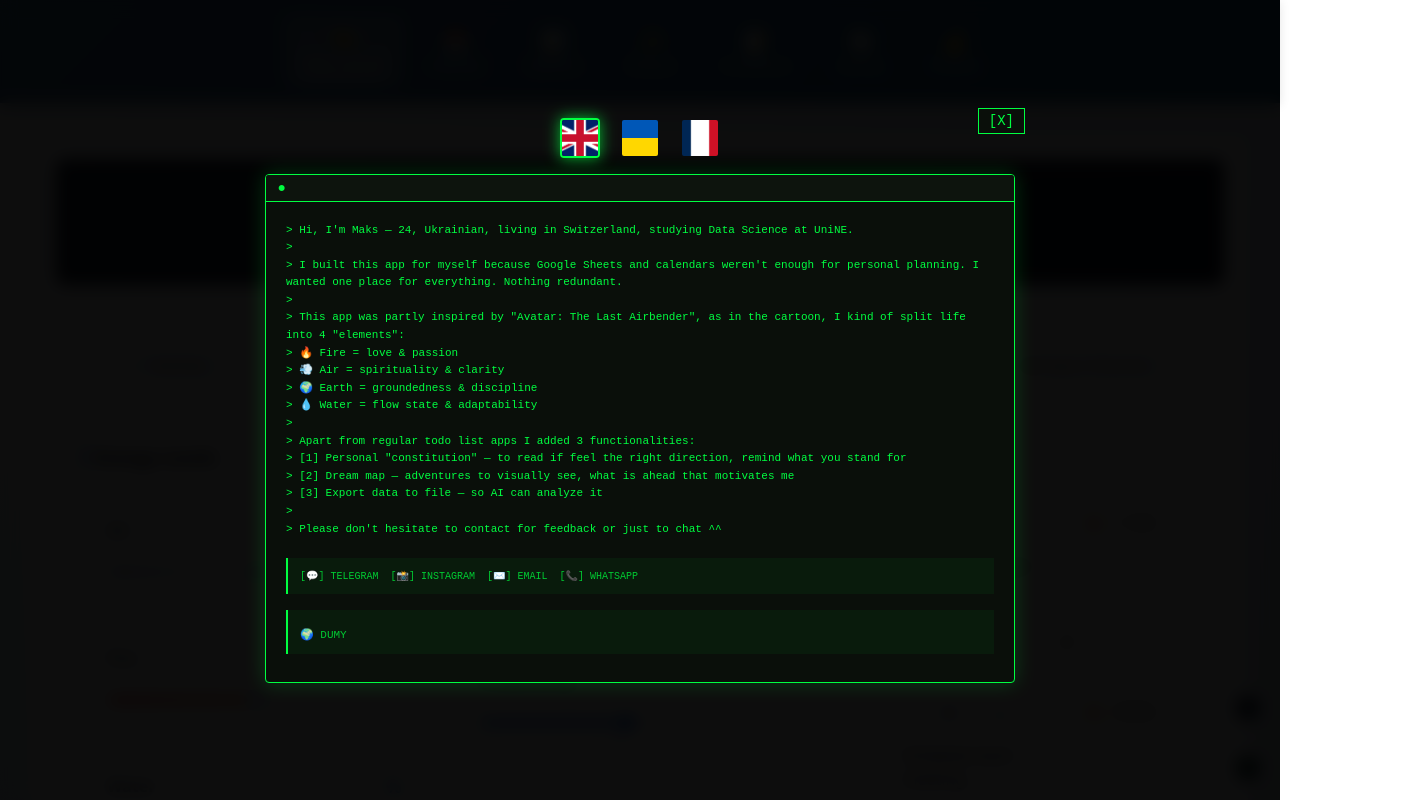
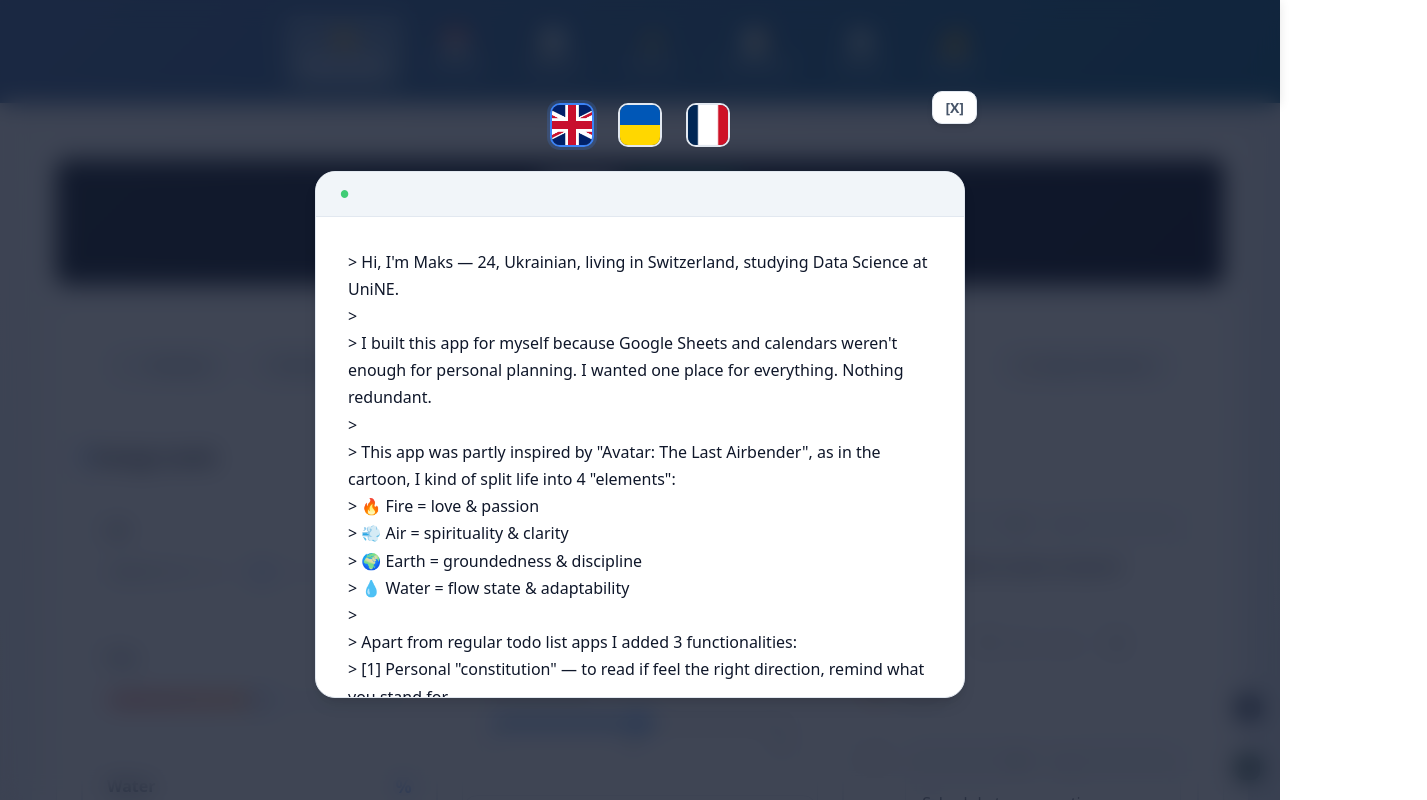
Before and after one commit to Q1W2E3R4T5Y6U7I8a/apd, a React (Create React App) app: page / in a window 1280 px wide. Shown: the top 800 px of the page, 1427 px wide, since content can reach past the window. Built offline with nearby package versions, Linux system fonts and the light colour scheme.

Commit message:
asdfsadfsadf

```diff
--- a/src/components/DailyEntry.jsx
+++ b/src/components/DailyEntry.jsx
@@ -658,7 +658,7 @@ const getEnergyGradient = (element, value) => {
                           <div className="time-input-wrapper">
                             <input type="time" value={todo.timeStart || ''} onChange={(e) => handleTodoChange(todo.id, 'timeStart', e.target.value)} className="todo-time-input" />
                           </div>
-                          <div className="time-separator">-</div>
+                          <div className="time-separator">to</div>
                           <div className="time-input-wrapper">
                             <input type="time" value={todo.timeEnd || ''} onChange={(e) => handleTodoChange(todo.id, 'timeEnd', e.target.value)} className="todo-time-input" />
                           </div>
--- a/src/components/DailyEntry.scss
+++ b/src/components/DailyEntry.scss
@@ -494,6 +494,8 @@ $shadow-xl: 0 20px 25px -5px rgba(0, 0, 0, 0.1), 0 10px 10px -5px rgba(0, 0, 0,
   display: flex;
   flex-direction: column;
   gap: $space-sm;
+  min-width: 0;
+  width: 100%;
 }
 
 .todo-card {
@@ -505,6 +507,8 @@ $shadow-xl: 0 20px 25px -5px rgba(0, 0, 0, 0.1), 0 10px 10px -5px rgba(0, 0, 0,
   border: 1px solid $border-light;
   border-radius: $radius-lg;
   transition: all 0.2s;
+  min-width: 0;
+  flex-wrap: wrap;
 
   &:hover {
     box-shadow: $shadow-md;
@@ -532,8 +536,11 @@ $shadow-xl: 0 20px 25px -5px rgba(0, 0, 0, 0.1), 0 10px 10px -5px rgba(0, 0, 0,
   }
 
   .todo-content {
-    flex: 1;
+    flex: 1 1 auto;
     min-width: 0;
+    max-width: 100%;
+    overflow-wrap: break-word;
+    word-break: break-word;
   }
 
   .todo-controls {
@@ -640,25 +647,241 @@ $shadow-xl: 0 20px 25px -5px rgba(0, 0, 0, 0.1), 0 10px 10px -5px rgba(0, 0, 0,
 
 .todo-time-container {
   margin-top: $space-sm;
+  min-width: 0;
 
   .time-input-group {
     display: flex;
     align-items: center;
-    gap: $space-sm;
-    flex-wrap: nowrap;
+    gap: $space-xs;
+    flex-wrap: wrap;
+    min-width: 0;
+    overflow-wrap: break-word;
+  }
+
+  .time-input-wrapper {
+    display: flex;
+    align-items: center;
+  }
 
   .todo-time-input {
-      padding: $space-xs $space-sm;
+    padding: 4px 6px;
     border: 1px solid $border-light;
     border-radius: $radius-sm;
-      font-size: $text-sm;
-      width: 90px;
+    background: $bg-secondary;
+    color: $text-primary;
+    font-size: 16px;
+    font-family: $font-sans;
+    transition: all 0.2s ease;
+    cursor: pointer;
+    flex-shrink: 0;
+    width: auto;
+    max-width: 100px;
 
     &:focus {
       outline: none;
       border-color: $accent;
+      box-shadow: 0 0 0 2px rgba(59, 130, 246, 0.1);
+    }
+
+    &:hover {
+      border-color: $border-medium;
+    }
+
+    &::-webkit-calendar-picker-indicator {
+      opacity: 0.6;
+      cursor: pointer;
+    }
+
+    &::-webkit-calendar-picker-indicator:hover {
+      opacity: 1;
     }
   }
+
+  .time-segment {
+    display: flex;
+    align-items: center;
+    background: $bg-secondary;
+    border: 1px solid $border-light;
+    border-radius: $radius-md;
+    overflow: hidden;
+    transition: all 0.2s ease;
+    box-shadow: $shadow-sm;
+
+    &:hover {
+      border-color: $border-medium;
+      box-shadow: $shadow-md;
+    }
+
+    &:focus-within {
+      border-color: $accent;
+      box-shadow: 0 0 0 3px rgba(59, 130, 246, 0.1);
+    }
+  }
+
+  .time-raw-input {
+    width: 40px;
+    border: none;
+    background: transparent;
+    text-align: center;
+    font-size: $text-sm;
+    font-family: $font-mono;
+    font-weight: 500;
+    color: $text-primary;
+    padding: 8px 2px;
+
+    &::-webkit-outer-spin-button,
+    &::-webkit-inner-spin-button {
+      -webkit-appearance: none;
+      margin: 0;
+    }
+
+    -moz-appearance: textfield;
+
+    &:focus {
+      outline: none;
+      background: rgba(59, 130, 246, 0.05);
+    }
+
+    &::placeholder {
+      color: $text-muted;
+      font-weight: 400;
+    }
+  }
+
+  .time-period-select {
+    width: 50px;
+    border: none;
+    background: $bg-tertiary;
+    text-align: center;
+    font-size: $text-sm;
+    font-family: $font-mono;
+    font-weight: 600;
+    color: $text-primary;
+    padding: 8px 4px;
+    cursor: pointer;
+    appearance: none;
+    -webkit-appearance: none;
+    border-left: 1px solid $border-light;
+    transition: all 0.2s ease;
+
+    &:focus {
+      outline: none;
+      background: rgba(59, 130, 246, 0.1);
+    }
+
+    &:hover {
+      background: darken($bg-tertiary, 3%);
+    }
+
+    option {
+      font-family: $font-mono;
+      font-weight: 600;
+    }
+  }
+
+  .time-colon {
+    font-size: $text-base;
+    font-family: $font-mono;
+    font-weight: 700;
+    color: $text-secondary;
+    padding: 0 1px;
+    pointer-events: none;
+    user-select: none;
+  }
+
+  .time-separator {
+    font-size: $text-sm;
+    color: $text-secondary;
+    margin: 0 4px;
+    pointer-events: none;
+    user-select: none;
+    font-weight: 300;
+  }
+
+  .duration-badge {
+    background: $accent;
+    color: white;
+    padding: 2px 6px;
+    border-radius: 12px;
+    font-size: 16px;
+    font-weight: 600;
+    font-family: $font-mono;
+    white-space: nowrap;
+    margin-left: $space-xs;
+    box-shadow: $shadow-sm;
+    transition: all 0.2s ease;
+
+    &:hover {
+      transform: translateY(-1px);
+      box-shadow: $shadow-md;
+    }
+  }
+
+  .duration-display {
+    display: flex;
+    align-items: center;
+  }
+}
+
+.time-wheel {
+  position: relative;
+
+  .time-wheel-trigger {
+    padding: 4px 8px;
+    font-size: $text-sm;
+    font-family: $font-mono;
+    color: $text-primary;
+    cursor: pointer;
+    min-width: 32px;
+    text-align: center;
+    user-select: none;
+    border-radius: $radius-sm;
+
+    &:hover {
+      background: $bg-tertiary;
+    }
+  }
+
+  .time-wheel-inner {
+    position: absolute;
+    top: calc(100% + 4px);
+    left: 50%;
+    transform: translateX(-50%);
+    z-index: 9999;
+    background: $bg-secondary;
+    border: 1px solid $border-medium;
+    border-radius: $radius-md;
+    box-shadow: $shadow-lg;
+    max-height: 200px;
+    overflow-y: auto;
+    min-width: 52px;
+    scrollbar-width: thin;
+  }
+
+  .time-wheel-item {
+    padding: 6px 10px;
+    font-size: $text-sm;
+    font-family: $font-mono;
+    color: $text-primary;
+    cursor: pointer;
+    text-align: center;
+    transition: background 0.1s;
+
+    &:hover {
+      background: $bg-tertiary;
+    }
+
+    &[data-selected='true'] {
+      background: #eff6ff;
+      color: $accent;
+      font-weight: 700;
+    }
+  }
+
+  .time-wheel-clear {
+    color: $text-muted;
+    border-bottom: 1px solid $border-light;
+    font-size: 11px;
   }
 }
 
@@ -989,6 +1212,8 @@ $shadow-xl: 0 20px 25px -5px rgba(0, 0, 0, 0.1), 0 10px 10px -5px rgba(0, 0, 0,
   box-shadow: $shadow-sm;
   margin-bottom: $space-lg;
   transition: box-shadow 0.2s ease;
+  min-width: 0;
+  overflow: hidden;
 
   &:hover {
     box-shadow: $shadow-md;
@@ -1030,6 +1255,9 @@ $shadow-xl: 0 20px 25px -5px rgba(0, 0, 0, 0.1), 0 10px 10px -5px rgba(0, 0, 0,
     min-height: 100px;
     line-height: 1.5;
     transition: all 0.2s;
+    box-sizing: border-box;
+    overflow-wrap: break-word;
+    word-break: break-word;
 
     &:focus {
       outline: none;
--- a/src/components/OnboardingPopup.scss
+++ b/src/components/OnboardingPopup.scss
@@ -1,115 +1,152 @@
-// Hacker Green Terminal Theme
-$hacker-green: #00ff41;
-$hacker-green-dim: #00cc33;
-$hacker-bg: #0a0f0a;
-$hacker-surface: #0d140d;
-$hacker-border: #1a3a1a;
+// Clean Modern Theme Variables
+$bg-primary: #f8fafc;
+$bg-secondary: #ffffff;
+$bg-tertiary: #f1f5f9;
+$text-primary: #0f172a;
+$text-secondary: #475569;
+$text-muted: #94a3b8;
+$border-light: #e2e8f0;
+$border-medium: #cbd5e1;
+$accent: #3b82f6;
+$accent-dark: #2563eb;
+$success: #22c55e;
+$danger: #ef4444;
+$warning: #f59e0b;
 
+$space-xs: 4px;
+$space-sm: 8px;
+$space-md: 16px;
+$space-lg: 24px;
+$space-xl: 32px;
+
+$radius-sm: 6px;
+$radius-md: 10px;
+$radius-lg: 14px;
+$radius-xl: 20px;
+
+$shadow-sm: 0 1px 2px rgba(0, 0, 0, 0.05);
+$shadow-md: 0 4px 6px -1px rgba(0, 0, 0, 0.1), 0 2px 4px -1px rgba(0, 0, 0, 0.06);
+$shadow-lg: 0 10px 15px -3px rgba(0, 0, 0, 0.1), 0 4px 6px -2px rgba(0, 0, 0, 0.05);
+
+$font-sans: system-ui, -apple-system, 'Segoe UI', Roboto, Helvetica, Arial, sans-serif;
+$font-mono: 'SF Mono', Monaco, 'Cascadia Code', monospace;
+$text-sm: 0.875rem;
+$text-base: 1rem;
+$text-lg: 1.125rem;
+
+// Onboarding Overlay
 .onboarding-overlay {
   position: fixed;
   top: 0;
   left: 0;
   right: 0;
   bottom: 0;
-  background: rgba(0, 0, 0, 0.95);
+  background: rgba(15, 23, 42, 0.8);
   z-index: 10000;
   display: flex;
   align-items: center;
   justify-content: center;
-  backdrop-filter: blur(8px);
-  animation: fadeIn 0.2s ease-out;
+  backdrop-filter: blur(12px);
+  animation: fadeIn 0.3s ease-out;
 }
 
 .onboarding-popup {
   position: relative;
   width: 90%;
-  max-width: 750px;
-  animation: slideUp 0.2s ease-out;
+  max-width: 650px;
+  animation: slideUp 0.3s ease-out;
 }
 
-// Flags container - centered
+// Flags container
 .flags-container {
   display: flex;
   justify-content: center;
-  gap: 20px;
-  margin-bottom: 16px;
+  gap: $space-lg;
+  margin-bottom: $space-lg;
   z-index: 10;
   position: relative;
 
   .flag {
-    width: 40px;
-    height: 40px;
-    border-radius: 4px;
+    width: 44px;
+    height: 44px;
+    border-radius: $radius-md;
     cursor: pointer;
-    border: 2px solid transparent;
+    border: 2px solid $border-light;
     transition: all 0.2s ease;
     object-fit: cover;
+    box-shadow: $shadow-sm;
 
     &:hover {
       transform: scale(1.1);
-      border-color: $hacker-green;
-      box-shadow: 0 0 10px rgba(0, 255, 65, 0.5);
+      border-color: $accent;
+      box-shadow: $shadow-md;
     }
 
     &.active {
-      border-color: $hacker-green;
-      box-shadow: 0 0 15px rgba(0, 255, 65, 0.7);
+      border-color: $accent;
+      box-shadow: 0 0 0 3px rgba(59, 130, 246, 0.2);
     }
   }
 }
 
 .close-popup {
   position: absolute;
-  top: -10px;
-  right: -10px;
-  background: $hacker-bg;
-  border: 1px solid $hacker-green;
-  color: $hacker-green;
+  top: -12px;
+  right: -12px;
+  background: $bg-secondary;
+  border: 1px solid $border-light;
+  color: $text-secondary;
   font-size: 14px;
-  padding: 4px 10px;
+  padding: 6px 12px;
+  border-radius: $radius-md;
   cursor: pointer;
-  font-family: monospace;
+  font-family: $font-sans;
+  font-weight: 600;
   z-index: 10;
   transition: all 0.2s;
+  box-shadow: $shadow-md;
 
   &:hover {
-    background: $hacker-green;
-    color: $hacker-bg;
+    background: $danger;
+    color: white;
+    border-color: $danger;
   }
 }
 
+// Terminal Window (now a clean card)
 .terminal-window-mini {
-  background: $hacker-bg;
-  border: 1px solid $hacker-green;
-  border-radius: 4px;
+  background: $bg-secondary;
+  border: 1px solid $border-light;
+  border-radius: $radius-xl;
   overflow: hidden;
-  box-shadow: 0 0 20px rgba(0, 255, 65, 0.2);
+  box-shadow: $shadow-lg;
 }
 
 .terminal-header-mini {
   display: flex;
   align-items: center;
-  gap: 8px;
-  padding: 8px 12px;
-  background: $hacker-surface;
-  border-bottom: 1px solid $hacker-green;
+  gap: $space-sm;
+  padding: $space-md $space-lg;
+  background: $bg-tertiary;
+  border-bottom: 1px solid $border-light;
 
   .terminal-blink {
-    color: $hacker-green;
-    font-size: 8px;
-    animation: pulse 1.5s infinite;
+    color: $success;
+    font-size: 10px;
+    animation: pulse 2s infinite;
   }
 
   .terminal-title {
-    color: $hacker-green;
-    font-size: 11px;
-    letter-spacing: 1px;
-    font-family: monospace;
+    color: $text-primary;
+    font-size: $text-sm;
+    font-weight: 600;
+    letter-spacing: 0.5px;
+    font-family: $font-sans;
   }
 }
 
 .terminal-body-mini {
-  padding: 20px;
+  padding: $space-xl;
   max-height: 60vh;
   overflow-y: auto;
 
@@ -118,115 +155,161 @@ $hacker-border: #1a3a1a;
   }
 
   &::-webkit-scrollbar-track {
-    background: $hacker-surface;
+    background: $bg-tertiary;
   }
 
   &::-webkit-scrollbar-thumb {
-    background: $hacker-green;
+    background: $border-medium;
     border-radius: 3px;
+
+    &:hover {
+      background: $text-muted;
+    }
   }
 }
 
 .terminal-message {
-  color: $hacker-green;
-  font-family: 'Share Tech Mono', 'Courier New', monospace;
-  font-size: 11px;
-  line-height: 1.6;
-  margin: 0 0 20px 0;
+  color: $text-primary;
+  font-family: $font-sans;
+  font-size: $text-base;
+  line-height: 1.7;
+  margin: 0 0 $space-lg 0;
   white-space: pre-wrap;
   word-wrap: break-word;
 }
 
 .contact-section {
-  margin: 16px 0;
-  padding: 12px;
-  border-left: 2px solid $hacker-green;
-  background: rgba(0, 255, 65, 0.05);
+  margin: $space-lg 0;
+  padding: $space-lg;
+  border-left: 4px solid $accent;
+  background: $bg-tertiary;
+  border-radius: 0 $radius-md $radius-md 0;
 
   .contact-prompt {
-    color: $hacker-green;
-    font-family: monospace;
-    font-size: 11px;
+    color: $text-primary;
+    font-family: $font-sans;
+    font-size: $text-sm;
+    font-weight: 600;
     display: block;
-    margin-bottom: 10px;
+    margin-bottom: $space-md;
   }
 
   .contact-links {
     display: flex;
     flex-wrap: wrap;
-    gap: 12px;
+    gap: $space-md;
 
     .contact-link {
-      color: $hacker-green-dim;
+      color: $accent;
       text-decoration: none;
-      font-family: monospace;
-      font-size: 10px;
+      font-family: $font-sans;
+      font-size: $text-sm;
+      font-weight: 500;
+      padding: $space-xs $space-md;
+      background: $bg-secondary;
+      border: 1px solid $border-light;
+      border-radius: $radius-sm;
       transition: all 0.2s;
 
       &:hover {
-        color: $hacker-green;
-        transform: translateX(4px);
+        color: white;
+        background: $accent;
+        border-color: $accent;
+        transform: translateY(-2px);
+        box-shadow: $shadow-md;
       }
     }
   }
 }
 
 .datascience-section {
-  margin: 16px 0;
-  padding: 12px;
-  border-left: 2px solid $hacker-green;
-  background: rgba(0, 255, 65, 0.05);
+  margin: $space-lg 0;
+  padding: $space-lg;
+  border-left: 4px solid $success;
+  background: $bg-tertiary;
+  border-radius: 0 $radius-md $radius-md 0;
 
   .ds-prompt {
-    color: $hacker-green;
-    font-family: monospace;
-    font-size: 11px;
+    color: $text-primary;
+    font-family: $font-sans;
+    font-size: $text-sm;
+    font-weight: 600;
     display: block;
-    margin-bottom: 10px;
+    margin-bottom: $space-md;
   }
 
   .ds-link {
-    color: $hacker-green-dim;
+    color: $success;
     text-decoration: none;
-    font-family: monospace;
-    font-size: 11px;
+    font-family: $font-sans;
+    font-size: $text-sm;
+    font-weight: 500;
+    padding: $space-xs $space-md;
+    background: $bg-secondary;
+    border: 1px solid $border-light;
+    border-radius: $radius-sm;
     display: inline-block;
     transition: all 0.2s;
 
     &:hover {
-      color: $hacker-green;
-      transform: translateX(4px);
+      color: white;
+      background: $success;
+      border-color: $success;
+      transform: translateY(-2px);
+      box-shadow: $shadow-md;
     }
+  }
+}
+
+.dev-status-section {
+  margin: $space-lg 0;
+  padding: $space-lg;
+  border-left: 4px solid $warning;
+  background: $bg-tertiary;
+  border-radius: 0 $radius-md $radius-md 0;
+
+  .dev-status-text {
+    color: $text-primary;
+    font-family: $font-sans;
+    font-size: $text-sm;
+    line-height: 1.6;
+    margin: 0;
+    font-weight: 500;
   }
 }
 
 .close-button {
   width: 100%;
-  margin-top: 20px;
-  padding: 10px;
-  background: transparent;
-  border: 1px solid $hacker-green;
-  color: $hacker-green;
-  font-family: monospace;
-  font-size: 11px;
+  margin-top: $space-lg;
+  padding: $space-md;
+  background: $bg-secondary;
+  border: 2px solid $border-light;
+  color: $text-secondary;
+  font-family: $font-sans;
+  font-size: $text-sm;
+  font-weight: 600;
+  border-radius: $radius-md;
   cursor: pointer;
   transition: all 0.2s;
 
   &:hover {
-    background: $hacker-green;
-    color: $hacker-bg;
+    background: $accent;
+    color: white;
+    border-color: $accent;
+    box-shadow: $shadow-md;
+    transform: translateY(-2px);
   }
 }
 
 .terminal-footer-mini {
   display: flex;
   justify-content: space-between;
-  padding: 6px 12px;
-  background: $hacker-surface;
-  border-top: 1px solid $hacker-green;
-  font-size: 9px;
-  color: $hacker-green-dim;
-  font-family: monospace;
+  padding: $space-sm $space-lg;
+  background: $bg-tertiary;
+  border-top: 1px solid $border-light;
+  font-size: $text-sm;
+  color: $text-muted;
+  font-family: $font-sans;
 }
 
 @keyframes fadeIn {
@@ -247,28 +330,36 @@ $hacker-border: #1a3a1a;
 
 @keyframes pulse {
   0%, 100% { opacity: 1; }
-  50% { opacity: 0.3; }
+  50% { opacity: 0.5; }
 }
 
 @media (max-width: 768px) {
   .flags-container {
-    gap: 12px;
+    gap: $space-md;
 
     .flag {
-      width: 32px;
-      height: 32px;
+      width: 36px;
+      height: 36px;
     }
   }
 
   .terminal-message {
-    font-size: 9px;
+    font-size: $text-sm;
   }
 
   .close-button {
-    font-size: 9px;
+    font-size: $text-sm;
   }
 
   .contact-link {
-    font-size: 8px;
+    font-size: $text-sm;
+  }
+
+  .onboarding-popup {
+    max-width: 95%;
+  }
+
+  .terminal-body-mini {
+    padding: $space-lg;
   }
 }
```
Also changed, not shown: src/components/OnboardingPopup.jsx (+7 -0 lines). Lines whose indentation alone changed are shown as unchanged.
